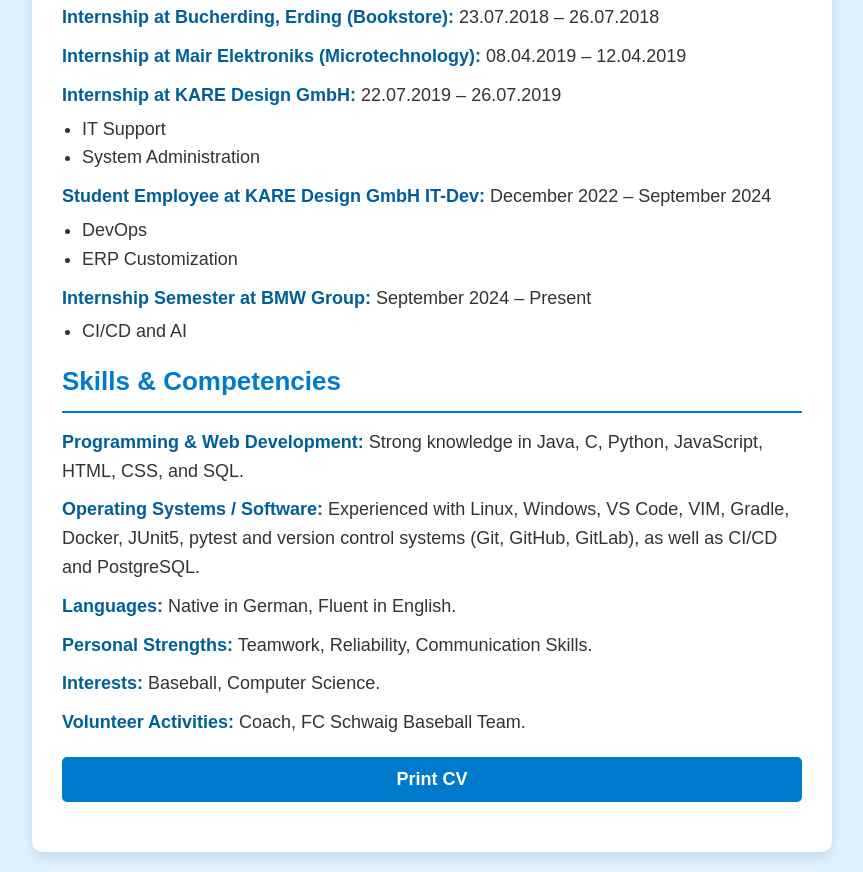
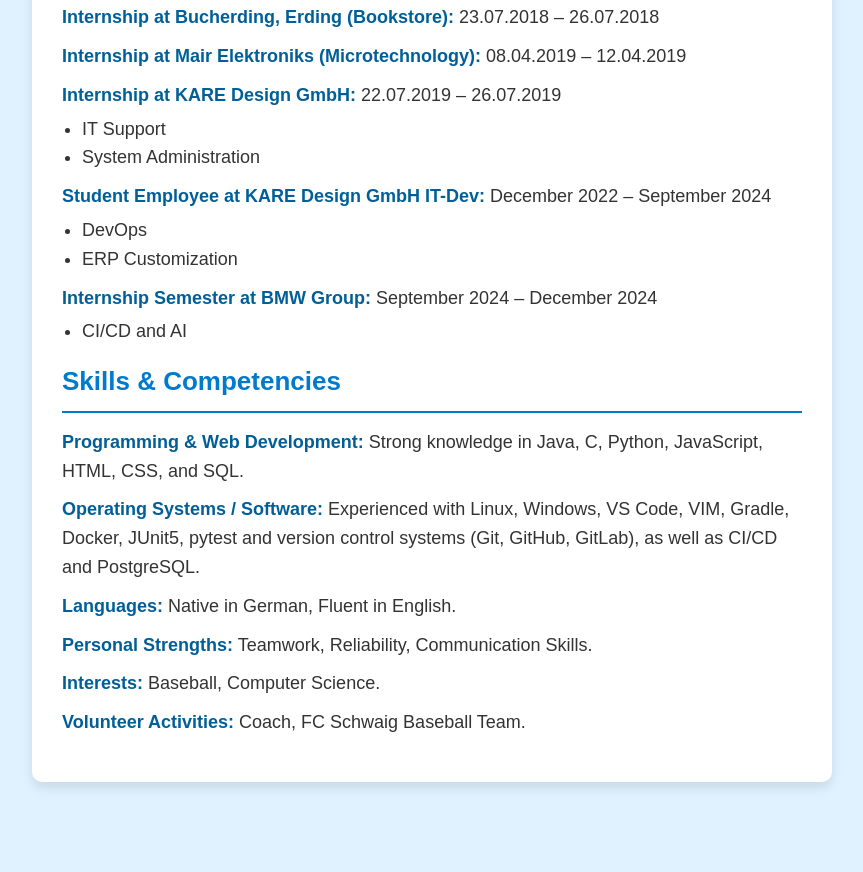
Before and after one commit to F4bianKoch/F4bianKoch.github.io, a plain HTML site: page index.html in a window 1280 px wide. Shown: the part 641-1513 px from the top of the page, without its empty margins (208-1071 px from the left). After the commit the page ends 1443 px from the top, so only its background shows below. Drawn offline with Linux system fonts and the light colour scheme.

Commit message:
update to 2025

```diff
--- a/index.html
+++ b/index.html
@@ -135,7 +135,7 @@
         <li>DevOps</li>
         <li>ERP Customization</li>
       </ul>
-      <p><span class="subheading">Internship Semester at BMW Group:</span> September 2024 – Present</p>
+      <p><span class="subheading">Internship Semester at BMW Group:</span> September 2024 – December 2024</p>
       <ul>
         <li>CI/CD and AI</li>
       </ul>
@@ -151,14 +151,7 @@
       <p><span class="subheading">Volunteer Activities:</span> Coach, FC Schwaig Baseball Team.</p>
     </div>
 
-    <button class="print-btn" onclick="window.print()">Print CV</button>
   </div>
 
-  <script>
-    // Print Button Script
-    function printCV() {
-      window.print();
-    }
-  </script>
 </body>
 </html>
```
